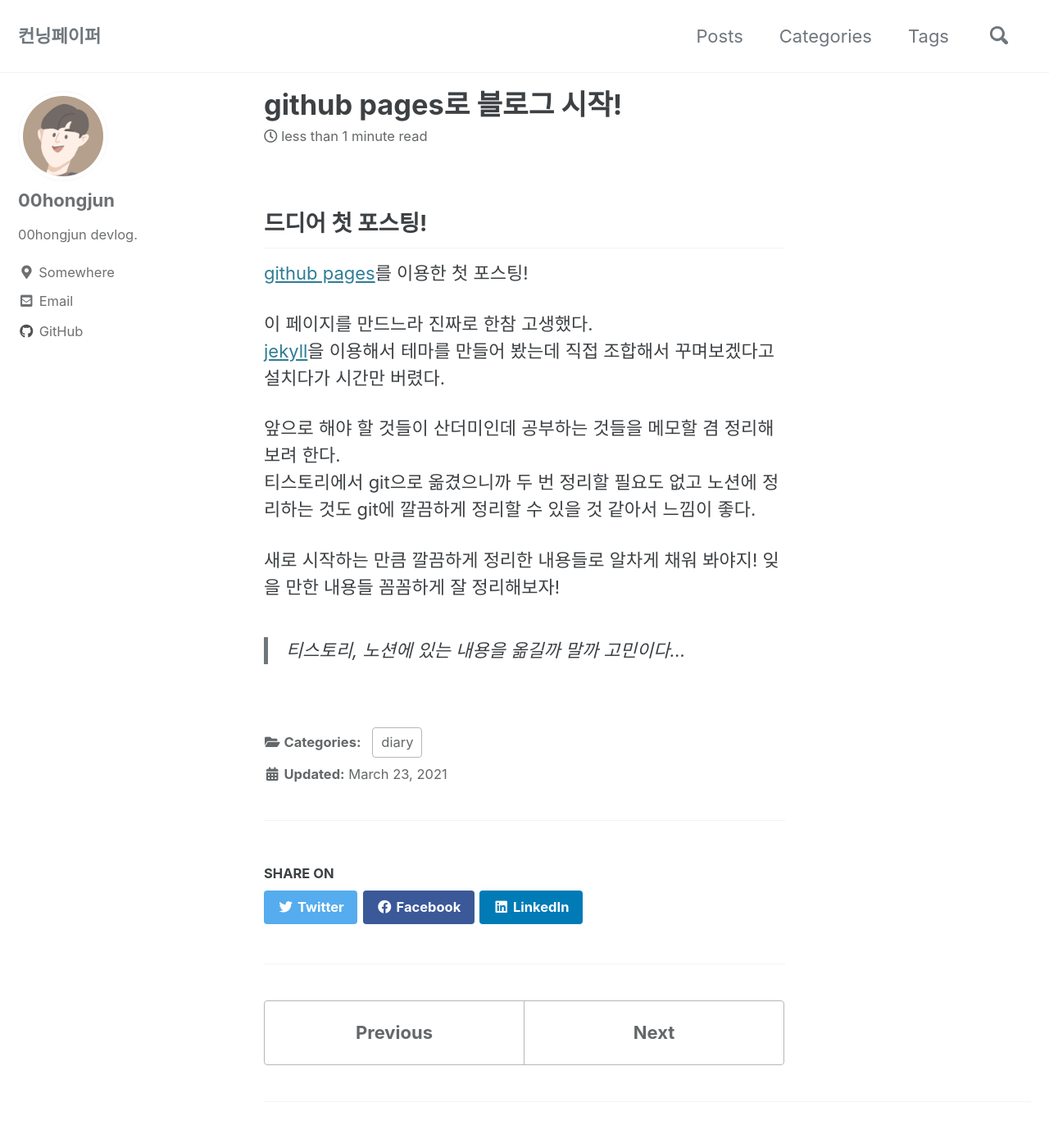
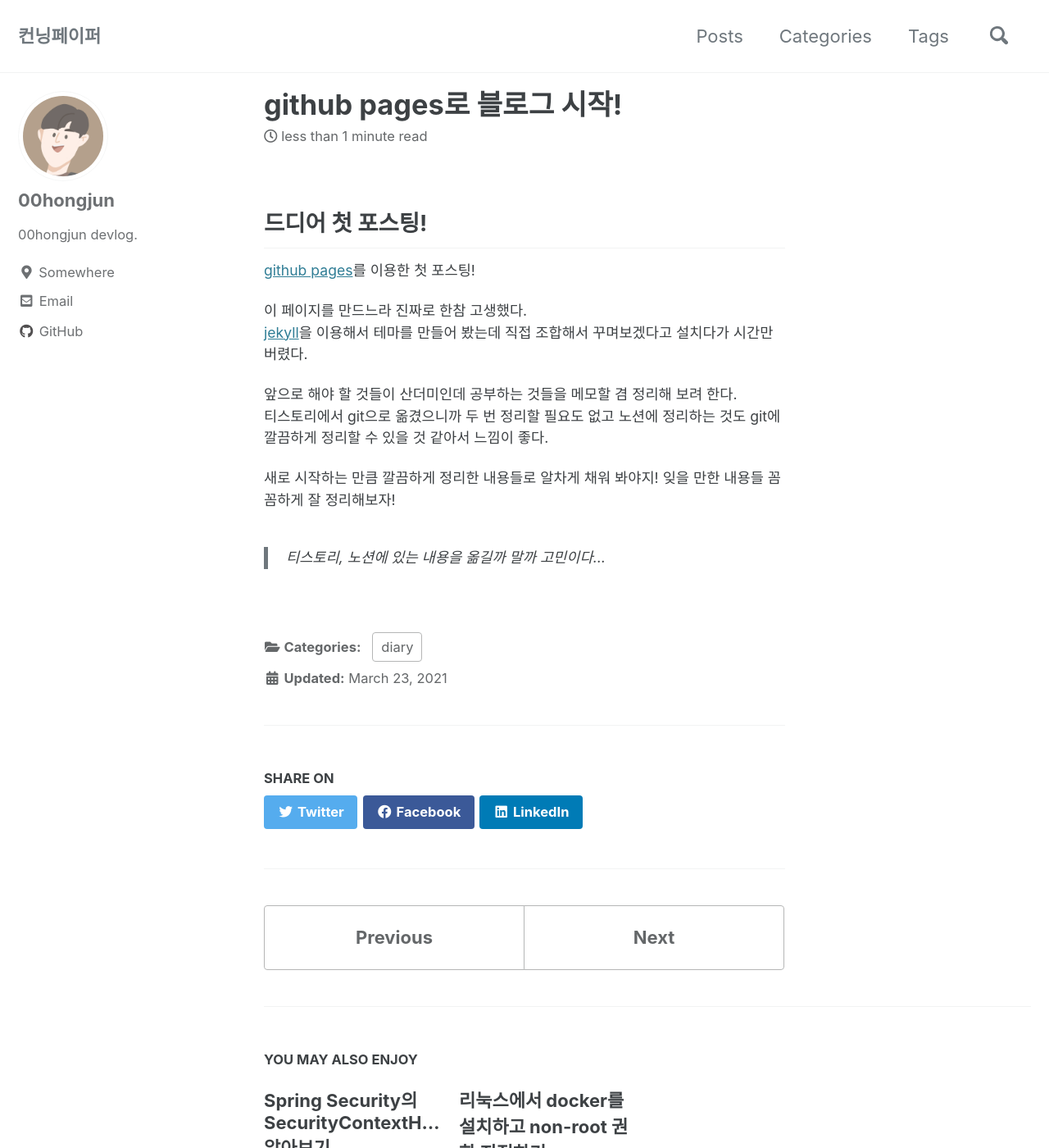
Before and after one commit to 00hongjun/00hongjun.github.io, a Jekyll site: the page built from _posts/diary/2020-03-23-first-posting.md, in a window 1280 px wide and 1400 px high. Shown: the whole window at 82% size. Built offline with Jekyll 4.4.1, drawn with Linux system fonts in a browser that asks for light colours; cached includes are drawn as plain includes.

Commit message:
본문 넓이 수정

```diff
--- a/_sass/minimal-mistakes/_page.scss
+++ b/_sass/minimal-mistakes/_page.scss
@@ -15,7 +15,10 @@
   animation-delay: 0.15s;
 
   @include breakpoint($x-large) {
-    max-width: $max-width;
+    // max-width: $max-width;
+
+    max-width: 1500px;
+
   }
 }
 
@@ -108,7 +111,7 @@ body {
   p,
   li,
   dl {
-    font-size: 1em;
+    font-size: 0.8em;
   }
 
   /* paragraph indents */
```
